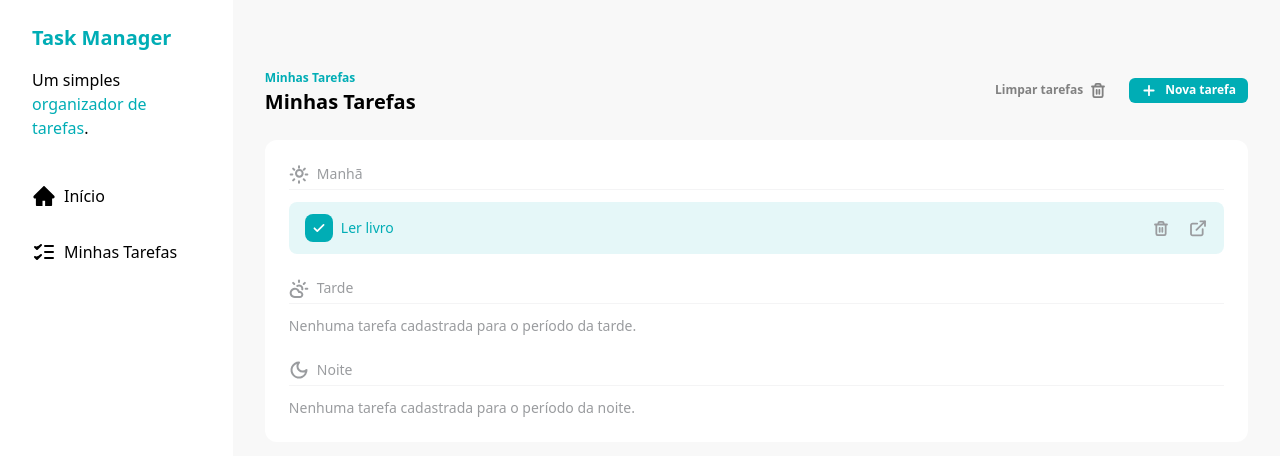
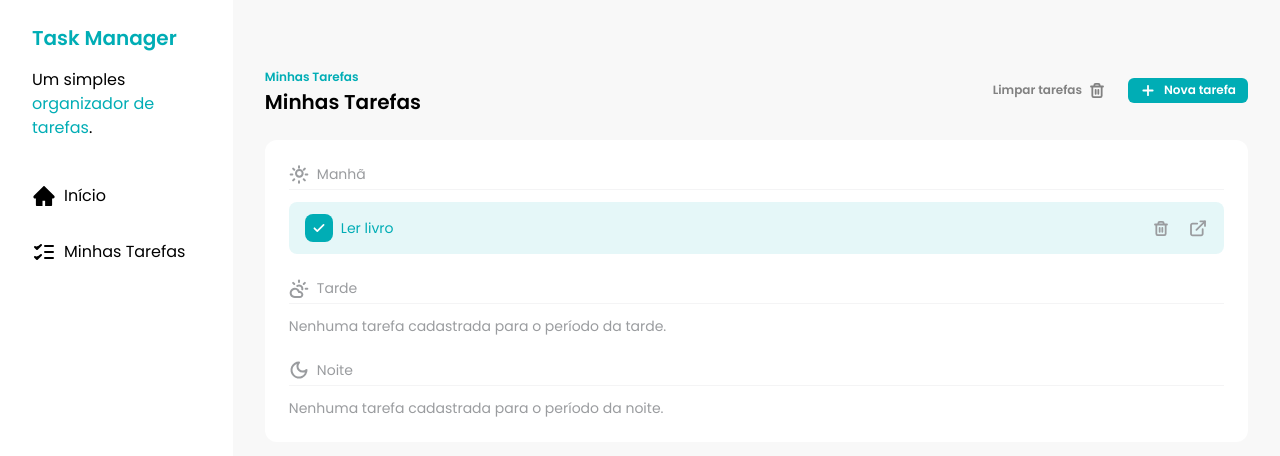
Before and after one commit to matheus-mmd/fsc-task-manager, a React (Vite) app: page / in a window 1280 px wide. Shown: the top 456 px of the page. Built offline with nearby package versions, Linux system fonts and the light colour scheme; data requests are answered from the project's data file.

Commit message:
fix: config tailwind

```diff
--- a/tailwind.config.js
+++ b/tailwind.config.js
@@ -1,10 +1,10 @@
 /** @type {import('tailwindcss').Config} */
 export default {
   content: ["./index.html", "./src/**/*.{js,jsx}"],
-  fontFamily: {
-    sans: ["Poppins", "sans-serif"],
-  },
   theme: {
+    fontFamily: {
+      sans: ["Poppins", "sans-serif"],
+    },
     extend: {
       colors: {
         brand: {
```
